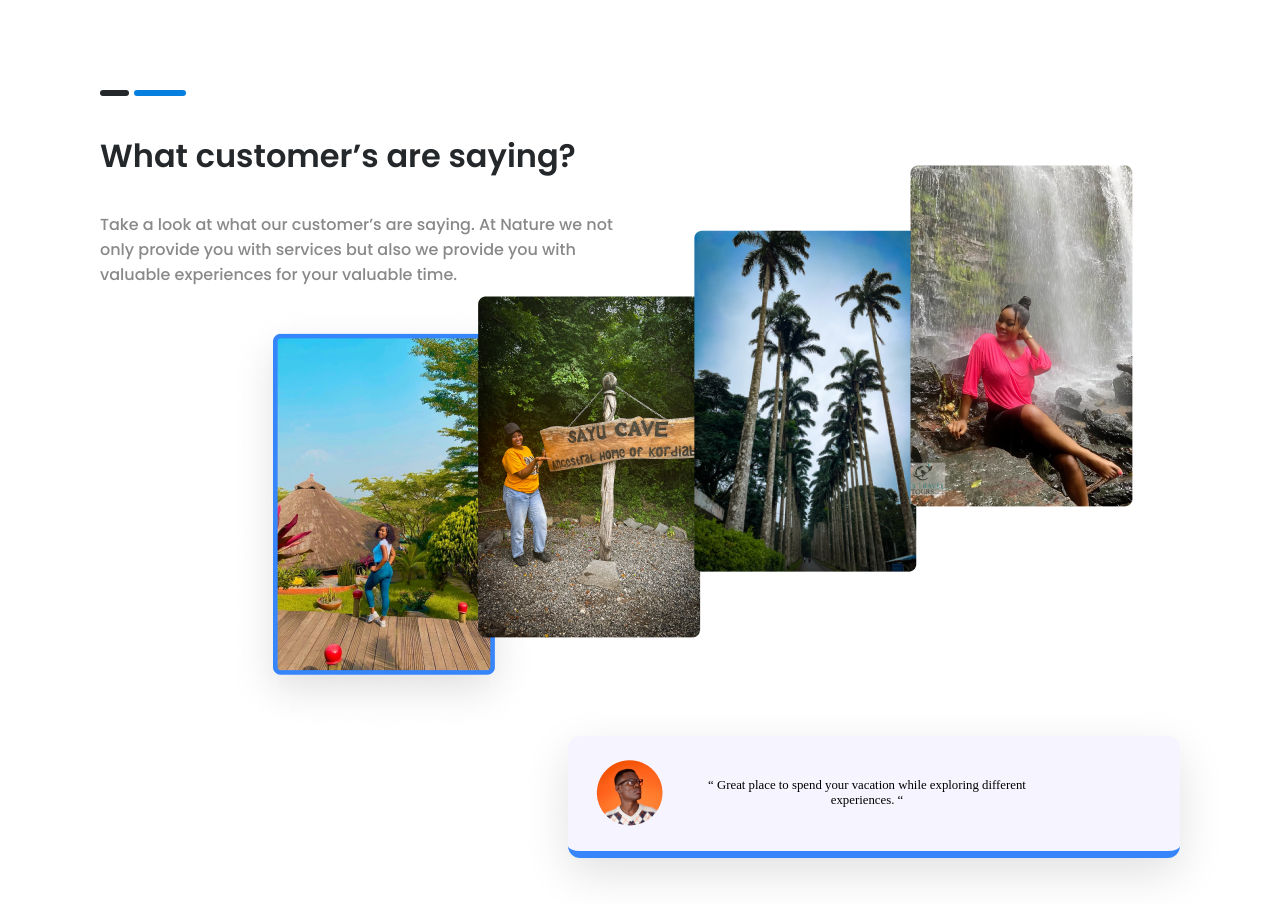
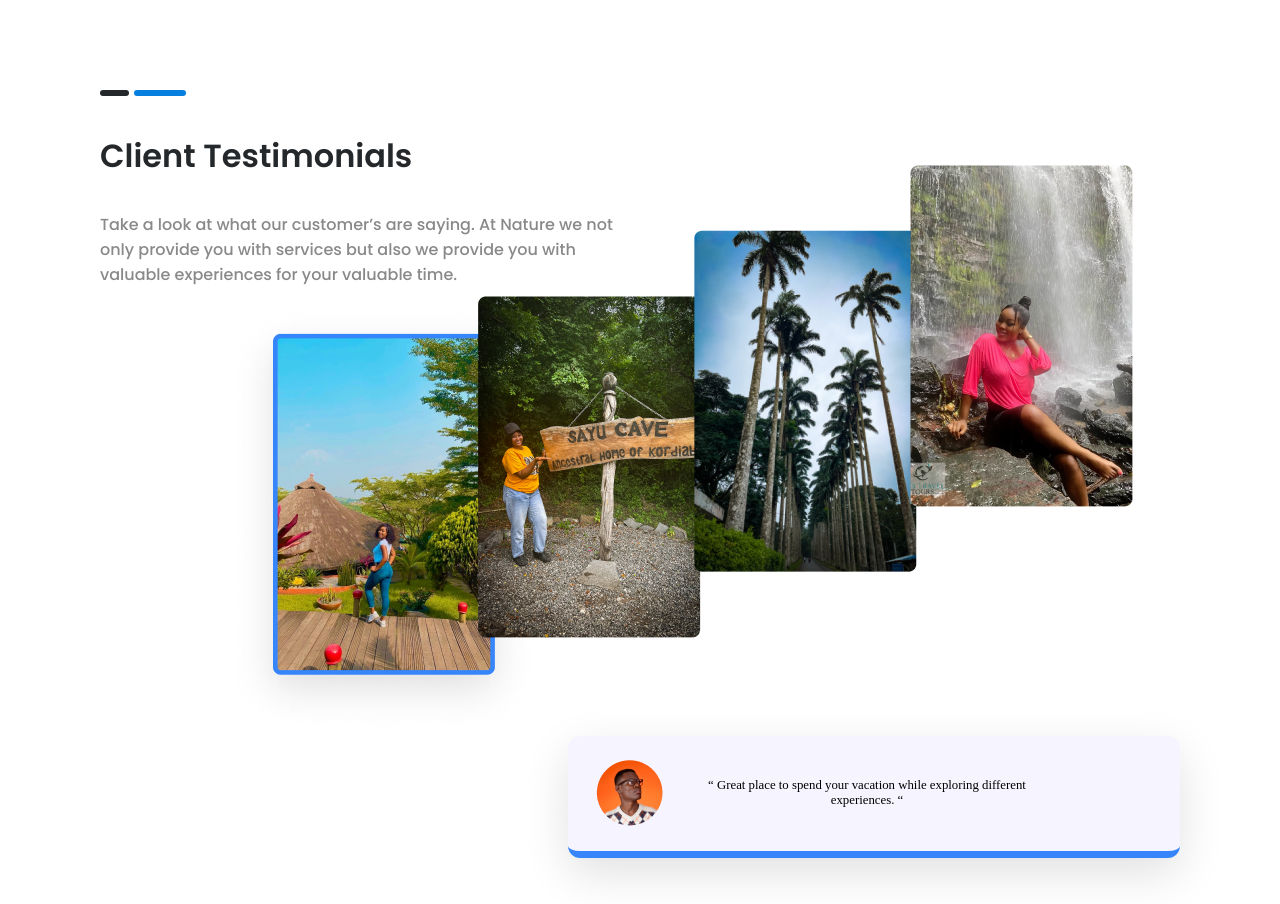
Before and after one commit to Fv-tima/QFStravelAndTour, a React (Vite) app: page / in a window 1280 px wide. Shown: the part 2960-3864 px from the top of the page. Built offline with nearby package versions, Linux system fonts and the light colour scheme.

Commit message:
Update Feedback.jsx

```diff
--- a/src/components/Feedback/Feedback.jsx
+++ b/src/components/Feedback/Feedback.jsx
@@ -12,7 +12,7 @@ export default function Feedback() {
     <div>
     <FeedbackContainer>
 <img src={serviceVector} />
-<h1>What customer’s are saying?</h1>
+<h1>Client Testimonials</h1>
 <p>Take a look at what our customer’s are saying. At Nature we not only provide you with services but also we provide you with valuable experiences for your valuable time.</p>
 <ImgCon>
 <img src={Fed1} id='img1' />
```
